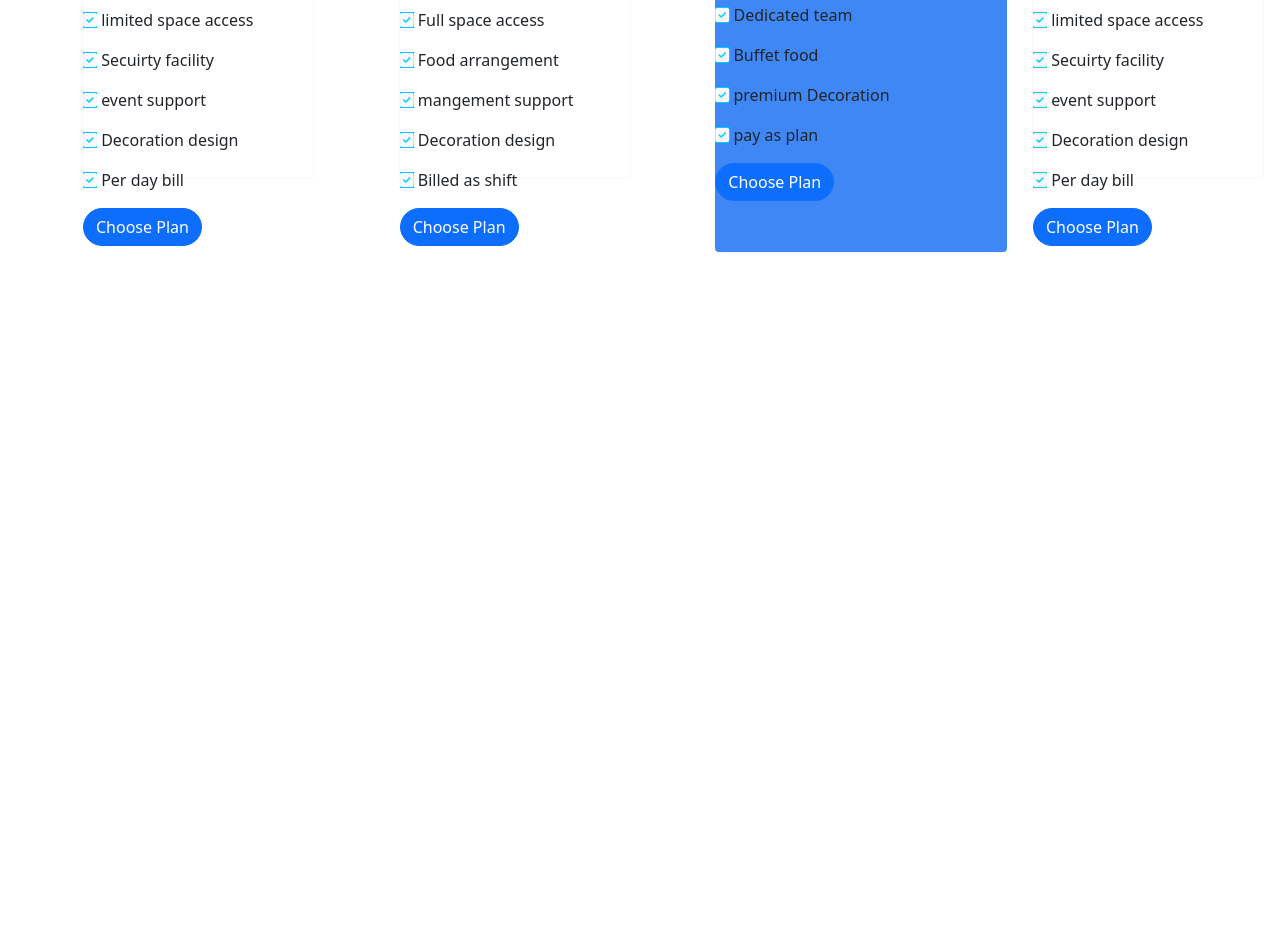
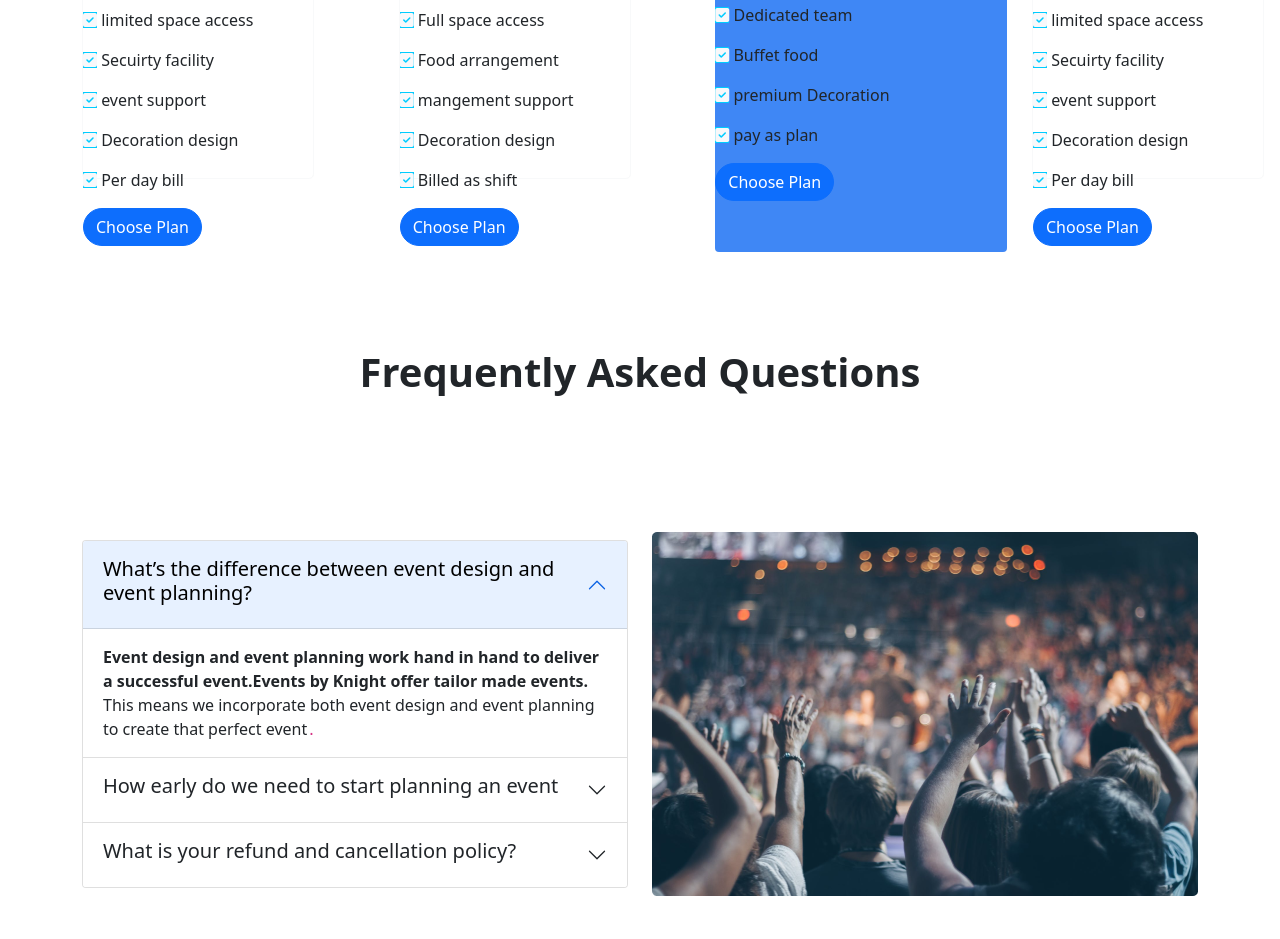
Before and after one commit to jarin96/convention-center, a plain HTML site: page index.html in a window 1280 px wide. Shown: the part 981-1920 px from the top of the page. Before the commit the page ends 1281 px from the top, so only its background shows below. Drawn offline with nearby package versions, Linux system fonts and the light colour scheme.

Commit message:
frequently asked part

```diff
--- a/index.html
+++ b/index.html
@@ -133,7 +133,7 @@
                         <button type="button" class="btn btn-primary rounded-pill">Choose Plan</button>
                     </div>
                 </div>
-                <div class="col-lg-2 col-md-6 col-12">
+                <div class="col-lg-2 col-md-2 col-12">
                     <div class="rounded-3 color-white py-5 my-5 border border-light">
                         <h1>$500</h1>
                         <h2>wedding basic</h2>
@@ -150,7 +150,7 @@
                     </div>
                 </div>
 
-                <div class="col-lg-2 col-md-6 col-12">
+                <div class="col-lg-2 col-md-2 col-12">
                     <span class="badge rounded-pill bg-danger py-2">Hot</span>
                     <div class="rounded-2  color-blue py-4 ">
 
@@ -167,7 +167,7 @@
                         <button type="button" class="btn btn-primary rounded-pill">Choose Plan</button>
                     </div>
                 </div>
-                <div class="col-lg-2 col-md-6 col-12">
+                <div class="col-lg-2 col-md-2 col-12">
                     <div class="rounded-3 color-white py-5 my-5 border border-light">
                         <h1>$300</h1>
                         <h2>Business fair</h2>
@@ -180,7 +180,85 @@
                         <button type="button" class="btn btn-primary rounded-pill">Choose Plan</button>
                     </div>
                 </div>
+        </section>
+        <!-- Frequently asked Question -->
+        <section class="container my-5">
+            <h1 class="text-center fw-bold my-5 py-5">Frequently Asked Questions
+            </h1>
+            <div class="row d-flex justify-content-center align-items-center">
+                <div class="col-lg-6">
+                    <div class="my-5">
+                        <div class="accordion" id="accordionPanelsStayOpenExample">
+                            <div class="accordion-item">
+                                <h2 class="accordion-header" id="panelsStayOpen-headingOne">
+                                    <button class="accordion-button" type="button" data-bs-toggle="collapse"
+                                        data-bs-target="#panelsStayOpen-collapseOne" aria-expanded="true"
+                                        aria-controls="panelsStayOpen-collapseOne">
+                                        <h5 class="text-black">
+                                            What’s the difference between event design and
+                                            event planning?
+                                        </h5>
+                                    </button>
+                                </h2>
+                                <div id="panelsStayOpen-collapseOne" class="accordion-collapse collapse show"
+                                    aria-labelledby="panelsStayOpen-headingOne">
+                                    <div class="accordion-body">
+                                        <strong> Event design and event planning work hand in hand to
+                                            deliver a
+                                            successful event.Events by Knight offer tailor made events.</strong> This
+                                        means we incorporate both event design and event planning to
+                                        create that perfect event<code>.</code>
+                                    </div>
+                                </div>
+                            </div>
+                            <div class="accordion-item">
+                                <h2 class="accordion-header" id="panelsStayOpen-headingTwo">
+                                    <button class="accordion-button collapsed" type="button" data-bs-toggle="collapse"
+                                        data-bs-target="#panelsStayOpen-collapseTwo" aria-expanded="false"
+                                        aria-controls="panelsStayOpen-collapseTwo">
+                                        <h5> How early do we need to start planning an event</h5>
 
+                                    </button>
+                                </h2>
+                                <div id="panelsStayOpen-collapseTwo" class="accordion-collapse collapse"
+                                    aria-labelledby="panelsStayOpen-headingTwo">
+                                    <div class="accordion-body">
+                                        With our experience, planning private and corporate events requires a shorter
+                                        period of time because guests usually have already confirmed their attendance
+                                        and no details are needed to be released to the public. The only things that
+                                        need planning are the event elements such as catering, entertainment, technical
+                                        and venue. <code></code>
+                                    </div>
+                                </div>
+                            </div>
+                            <div class="accordion-item">
+                                <h2 class="accordion-header" id="panelsStayOpen-headingThree">
+                                    <button class="accordion-button collapsed" type="button" data-bs-toggle="collapse"
+                                        data-bs-target="#panelsStayOpen-collapseThree" aria-expanded="false"
+                                        aria-controls="panelsStayOpen-collapseThree">
+                                        <h5>What is your refund and cancellation policy?</h5>
+                                    </button>
+                                </h2>
+                                <div id="panelsStayOpen-collapseThree" class="accordion-collapse collapse"
+                                    aria-labelledby="panelsStayOpen-headingThree">
+                                    <div class="accordion-body">
+                                        When cancelling an annual subscription, all future charges associated with
+                                        future years of your subscription will be cancelled. You may notify us of your
+                                        intent to cancel at any time; your cancellation will become effective at the end
+                                        of your current annual billing period. You will not receive a refund, prorated
+                                        or otherwise, for the remainder of the annual term. However, your subscription
+                                        access and/or delivery and accompanying subscriber benefits will continue for
+                                        the remainder of the current annual billing period.<code></code>
+                                    </div>
+                                </div>
+                            </div>
+                        </div>
+                    </div>
+                </div>
+                <div class="col-lg-6">
+                    <img src="images/people.png" class="d-block w-100" alt="">
+                </div>
+            </div>
         </section>
     </main>
     <footer>
```
Also changed, not shown: css/style.css (line endings or trailing spaces).
